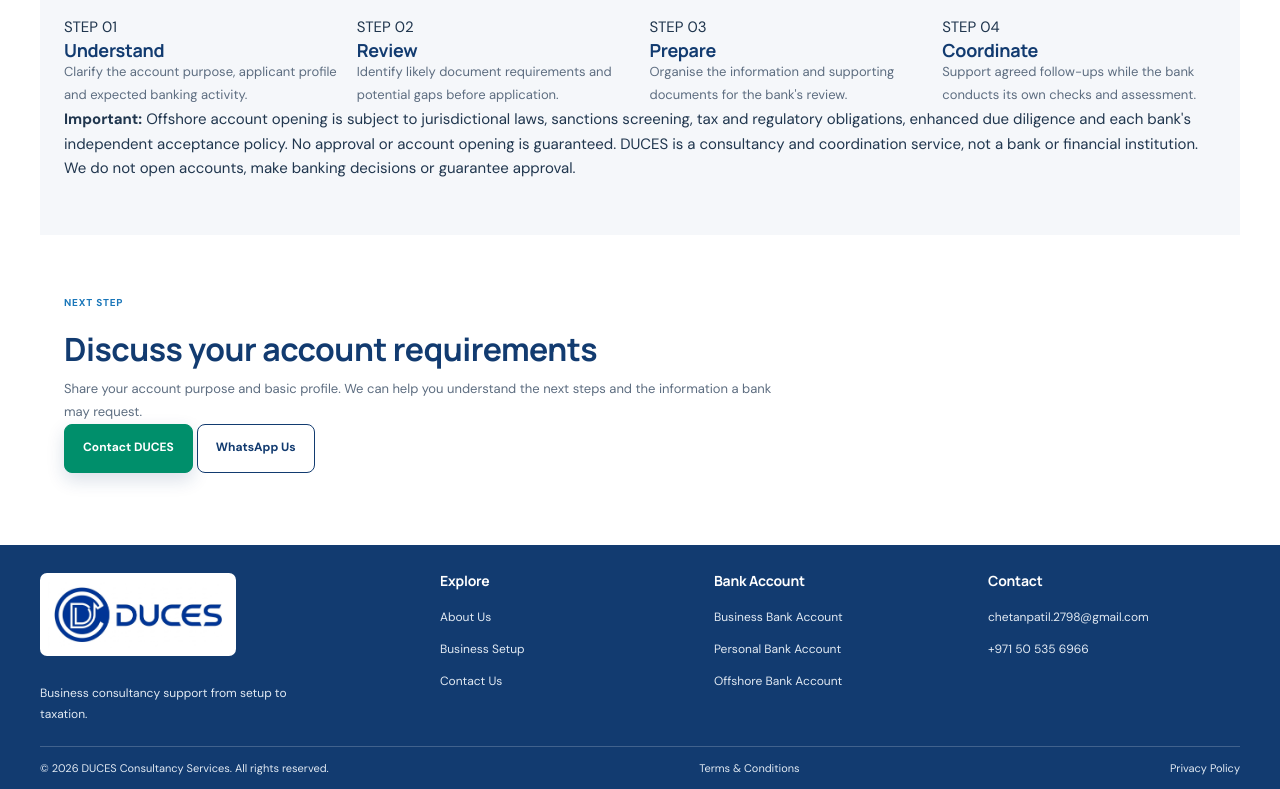
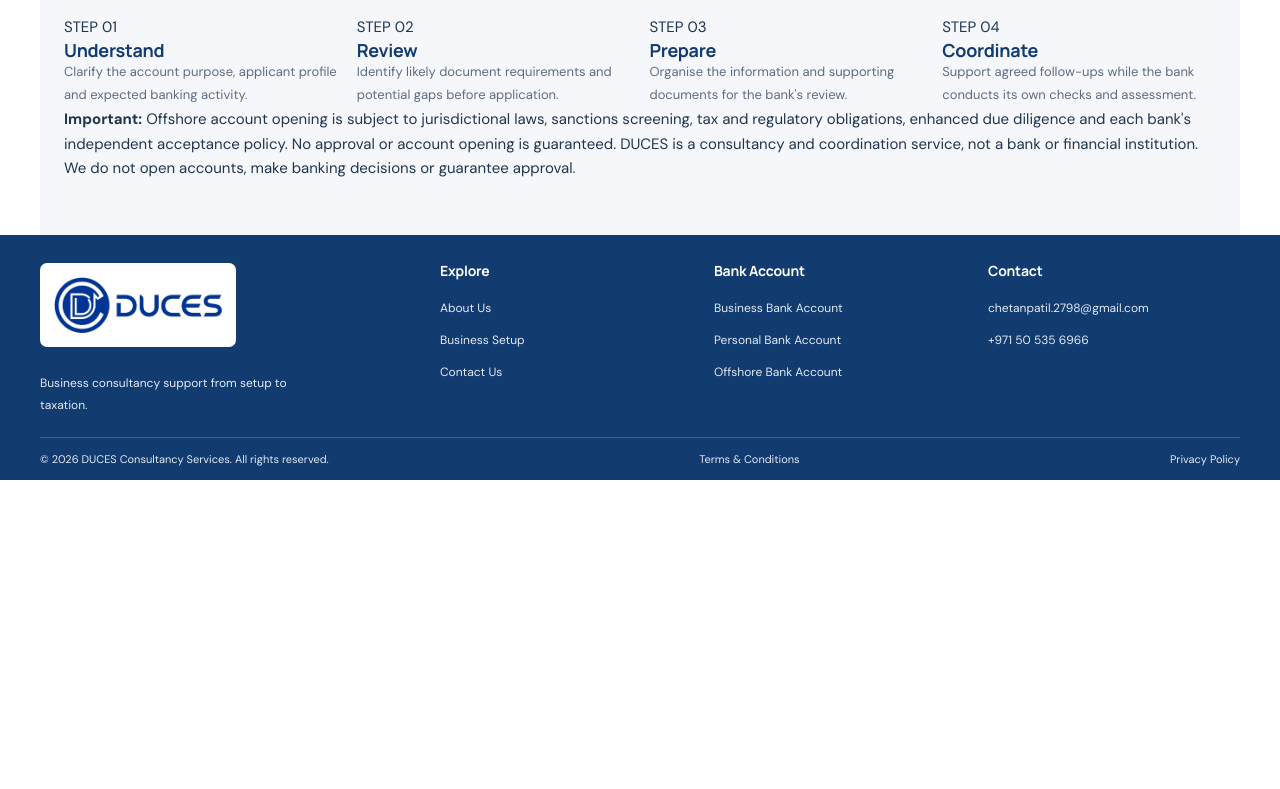
Before and after one commit to chetan7025/Duces-Website-V3, a plain HTML site: page offshore-bank-account.html in a window 1280 px wide. Shown: the part 1907-2696 px from the top of the page. After the commit the page ends 2387 px from the top, so only its background shows below. Drawn offline with Linux system fonts and the light colour scheme.

Commit message:
Remove redundant bottom-page promotional CTA section

```diff
--- a/offshore-bank-account.html
+++ b/offshore-bank-account.html
@@ -31,7 +31,7 @@
 <div class="process-grid"><article class="process-step"><span>STEP 01</span><h3>Understand</h3><p>Clarify the account purpose, applicant profile and expected banking activity.</p></article><article class="process-step"><span>STEP 02</span><h3>Review</h3><p>Identify likely document requirements and potential gaps before application.</p></article><article class="process-step"><span>STEP 03</span><h3>Prepare</h3><p>Organise the information and supporting documents for the bank's review.</p></article><article class="process-step"><span>STEP 04</span><h3>Coordinate</h3><p>Support agreed follow-ups while the bank conducts its own checks and assessment.</p></article></div>
 <div class="notice-panel"><strong>Important:</strong> Offshore account opening is subject to jurisdictional laws, sanctions screening, tax and regulatory obligations, enhanced due diligence and each bank's independent acceptance policy. No approval or account opening is guaranteed. DUCES is a consultancy and coordination service, not a bank or financial institution. We do not open accounts, make banking decisions or guarantee approval.</div>
 </div></section>
-<section class="section"><div class="container"><div class="section-heading"><span class="eyebrow">NEXT STEP</span><h2>Discuss your account requirements</h2><p>Share your account purpose and basic profile. We can help you understand the next steps and the information a bank may request.</p><a class="btn btn-primary" href="contact.html">Contact DUCES</a> <a class="btn btn-outline" href="https://wa.me/971505356966" target="_blank" rel="noopener">WhatsApp Us</a></div></div></section>
+
 </main>
 <footer class="site-footer"><div class="container footer-main">
 <div class="footer-about"><a href="index.html" class="footer-brand"><img src="assets/duces-logo.jpg" alt="DUCES Consultancy Services" width="180"></a><p>Business consultancy support from setup to taxation.</p></div>
```
